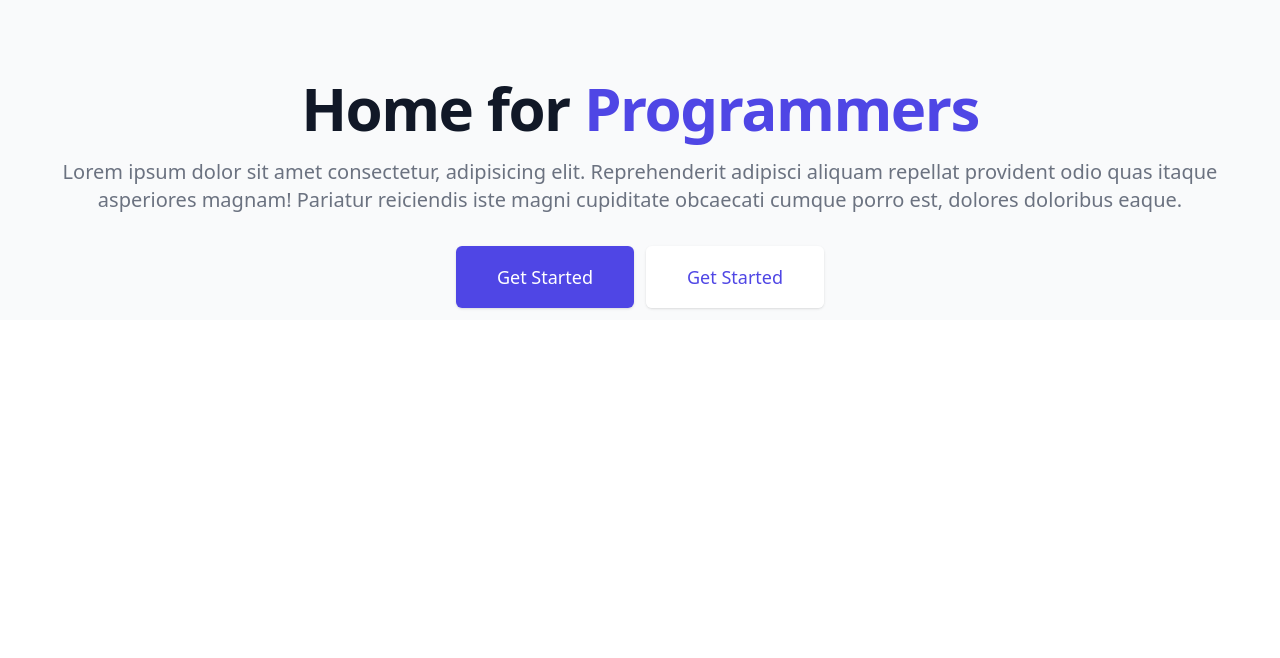
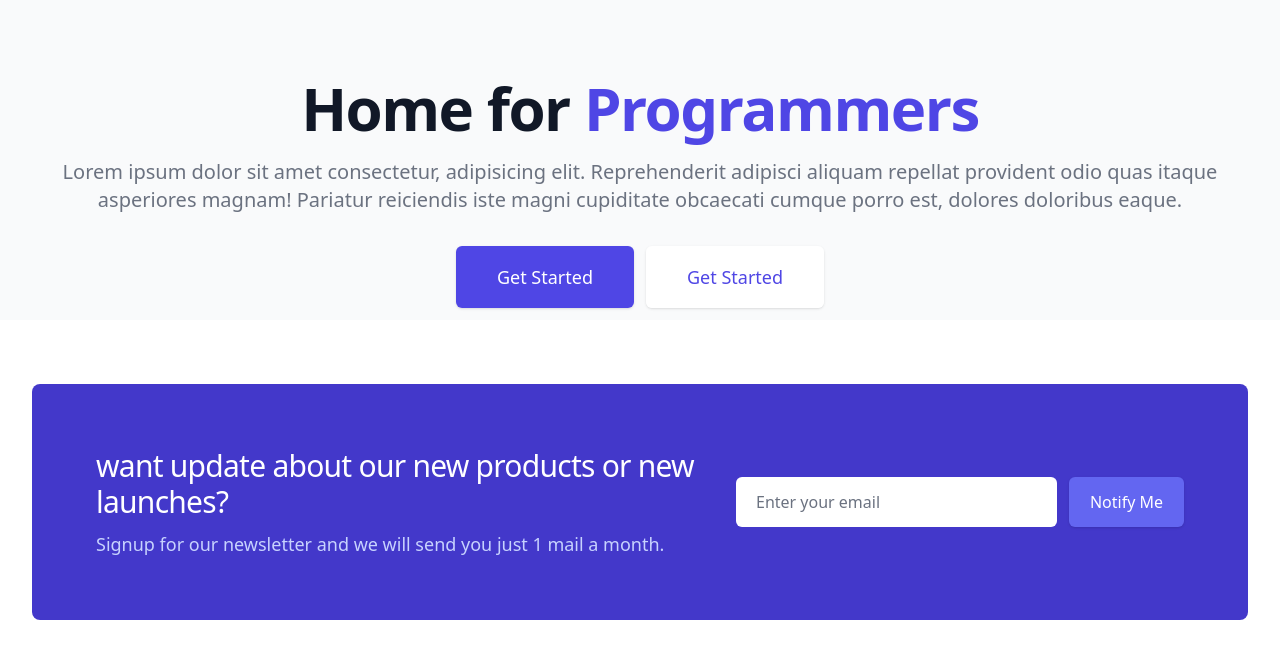
Before and after one commit to AtharvaKher1596/basic-tailwind, a plain HTML site: page index.html in a window 1280 px wide. Shown: the part 66-724 px from the top of the page. Drawn offline with nearby package versions, Linux system fonts and the light colour scheme.

Commit message:
added newsletter section

```diff
--- a/index.html
+++ b/index.html
@@ -72,6 +72,46 @@
             </main>
 
       </div>
+      <!-- Hero section end -->
+
+      <!-- Newsletter section -->
+      <div class="bg-white">
+            <div class="max-w-7xl mx-auto px-4 py-12 sm:px-6
+            lg:py-16 lg:px-8">
+                  <div class="px-6 py-6 bg-indigo-700 rounded-lg md:py-12 md:px-12 lg:py-16 lg:px-16 xl:flex xl:items-center">
+                        <div class="xl:w-0 xl:flex-1">
+                              <h2 class="text-2xl font-body tracking-tight text-white
+                              sm:text-3xl sm:tracking-tight">
+                              want update about our new products or new launches?
+                              </h2>
+                              <p class="mt-3 max-w-3xl text-lg leading-6 text-indigo-200">
+                                    Signup for our newsletter and we will send you just 1 mail a month.
+                              </p>
+                        </div>
+                        <div class="mt-8 sm:w-full sm:max-w-md xl:mt-0
+                        xs:ml-8">
+                        <form class="sm:flex">
+                              <label class="sr-only" for="email-address">Email address</label>
+                              <input
+                              class="w-full border-white px-5 py-3 placeholder-gray-500 focus:outline-none focus:ring-2
+                              focus:ring-offset-2 focus:ring-offset-indigo-700 focus:ring-white rounded-md"
+                              placeholder="Enter your email"
+                              type="email" name="" id="">
+                              <button
+                                    class="mt-3 w-full flex items-center justify-center
+                                    px-5 py-3 border border-transparent shadow text-base
+                                    font-medium rounded-md text-white bg-indigo-500
+                                    hover:bg-indigo-400 focus:outline-none focus:ring-2
+                                    focus:ring-offset-2 focus:ring-offset-indigo-700
+                                    focus:ring-white  sm:mt-0 sm:ml-3 sm:w-auto sm:flex-shrink-0  "
+                                    type="submit">Notify Me
+                              </button>
+                        </form>
+                        </div>
+                  </div>
+            </div>
+      </div>
+      <!-- Newsletter section end -->
 
 </body>
 </html>
```
